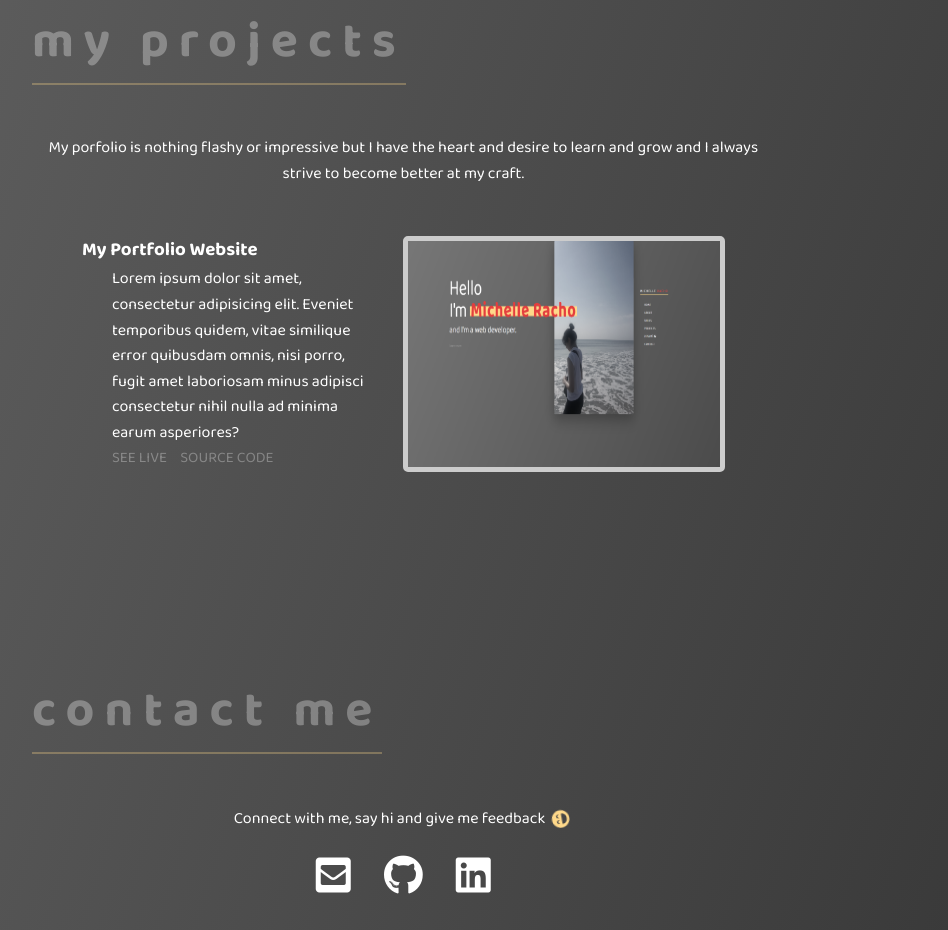
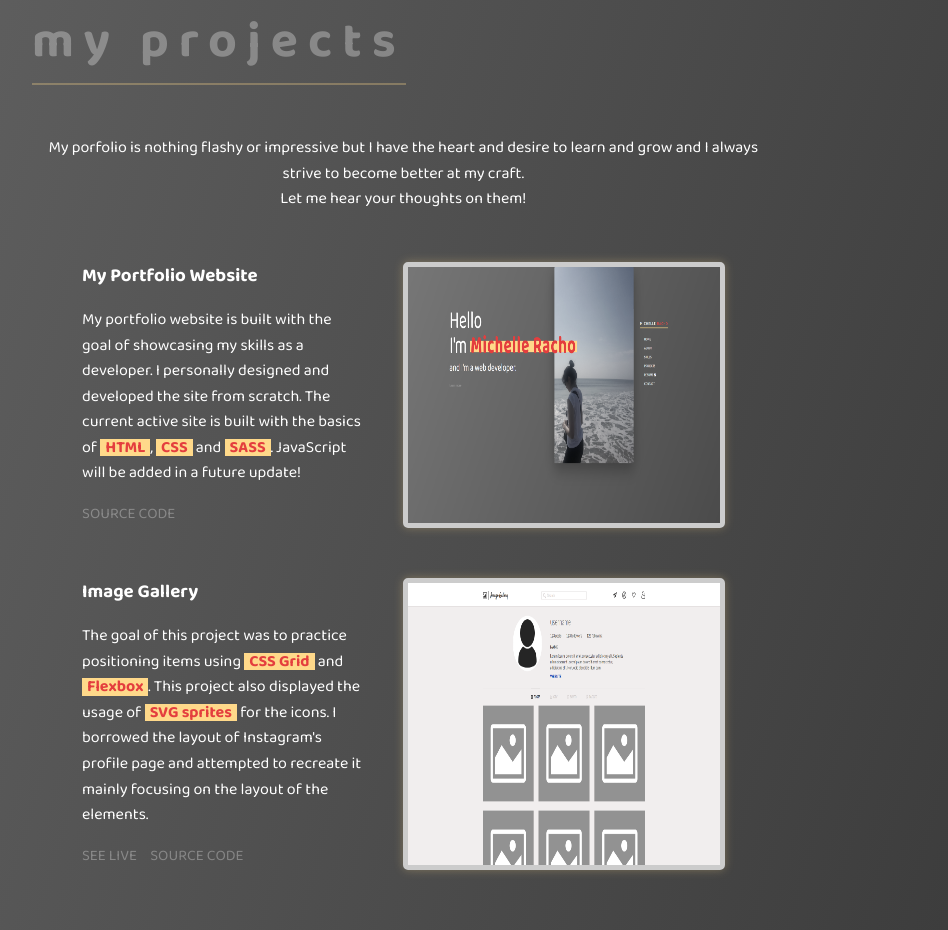
Before and after one commit to michelleracho/my-website, a plain HTML site: page index.html in a window 1280 px wide. Shown: the part 2837-3767 px from the top of the page, without its empty margins (163-1111 px from the left). Drawn offline with nearby package versions, Linux system fonts and the light colour scheme.

Commit message:
style projects section

```diff
--- a/index.html
+++ b/index.html
@@ -158,28 +158,64 @@
                 My porfolio is nothing flashy or impressive but I have the heart and desire to learn
                 and grow and I always strive to become better at my craft.
               </p>
+              <p>Let me hear your thoughts on them!</p>
               <ul class="project__list list">
                 <li class="project__item">
                   <div class="project__details">
                     <h3 class="project__title">My Portfolio Website</h3>
                     <p class="project__description">
-                      Lorem ipsum dolor sit amet, consectetur adipisicing elit. Eveniet temporibus
-                      quidem, vitae similique error quibusdam omnis, nisi porro, fugit amet
-                      laboriosam minus adipisci consectetur nihil nulla ad minima earum asperiores?
+                      My portfolio website is built with the goal of showcasing my skills as a
+                      developer. I personally designed and developed the site from scratch. The
+                      current active site is built with the basics of
+                      <span class="highlight">HTML</span>, <span class="highlight">CSS</span> and
+                      <span class="highlight">SASS</span>. JavaScript will be added in a future
+                      update!
                     </p>
                     <div class="project__links">
-                      <a href="#" target="_blank" class="btn btn__prj-link">See Live</a>
+                      <!-- <a href="#" target="_blank" class="btn btn__prj-link">See Live</a> -->
                       <a
                         href="https://github.com/michelleracho/my-website"
                         target="_blank"
                         class="btn btn__prj-link"
                         >Source Code</a
                       >
-                      <!-- <a href="#" target="_blank" class="btn btn__prj-link">LINK 3</a> -->
                     </div>
                   </div>
                   <img
                     src="img/prj-prev/my-website.png"
+                    alt="My personal portfolio website preview"
+                    class="project__preview"
+                  />
+                </li>
+
+                <li class="project__item">
+                  <div class="project__details">
+                    <h3 class="project__title">Image Gallery</h3>
+                    <p class="project__description">
+                      The goal of this project was to practice positioning items using
+                      <span class="highlight">CSS Grid</span> and
+                      <span class="highlight">Flexbox</span>. This project also displayed the usage
+                      of <span class="highlight">SVG sprites</span> for the icons. I borrowed the
+                      layout of Instagram's profile page and attempted to recreate it mainly
+                      focusing on the layout of the elements.
+                    </p>
+                    <div class="project__links">
+                      <a
+                        href="https://dreamy-dubinsky-4414a3.netlify.app"
+                        target="_blank"
+                        class="btn btn__prj-link"
+                        >See Live</a
+                      >
+                      <a
+                        href="https://github.com/michelleracho/image-gallery"
+                        target="_blank"
+                        class="btn btn__prj-link"
+                        >Source Code</a
+                      >
+                    </div>
+                  </div>
+                  <img
+                    src="img/prj-prev/image-gallery.png"
                     alt="My personal portfolio website preview"
                     class="project__preview"
                   />
--- a/sass/_base.scss
+++ b/sass/_base.scss
@@ -17,7 +17,7 @@
 
   --shadow: 0 2rem 6rem rgba(0, 0, 0, 0.3);
   --shadow-small: 0 0 0.6rem rgba(0, 0, 0, 0.3);
-  --shadow-yellow: 0 2rem 6rem rgba(255, 217, 138, 0.3);
+  --shadow-yellow: 0 0 1rem rgba(255, 217, 138, 0.3);
 }
 
 // $color-yellow: #ffd98a;
--- a/sass/sections/_projects.scss
+++ b/sass/sections/_projects.scss
@@ -11,28 +11,36 @@
 
   &__list {
     // margin-top: 2rem;
-    margin: 5rem;
+    // margin: 5rem;
   }
 
   &__item {
     display: flex;
+    margin: 5rem 5rem 0 5rem;
   }
 
   &__title {
   }
 
-  &__description,
-  &__links,
-  &__preview {
-    margin-left: 3rem;
-  }
+  // &__description,
+  // &__links,
+  // &__preview {
+  //   margin-left: 3rem;
+  // }
 
   &__description {
+    margin: 1.5rem auto;
+
+    .highlight {
+      line-height: 1.1;
+    }
   }
 
   &__preview {
     width: 50%;
     border: 0.5rem solid var(--color-gray-light-1);
     border-radius: 5px;
+    margin-left: 4rem;
+    box-shadow: var(--shadow-yellow);
   }
 }
```
Also changed, not shown: css/main.css, img/prj-prev/image-gallery.png (added), 1 other file.
